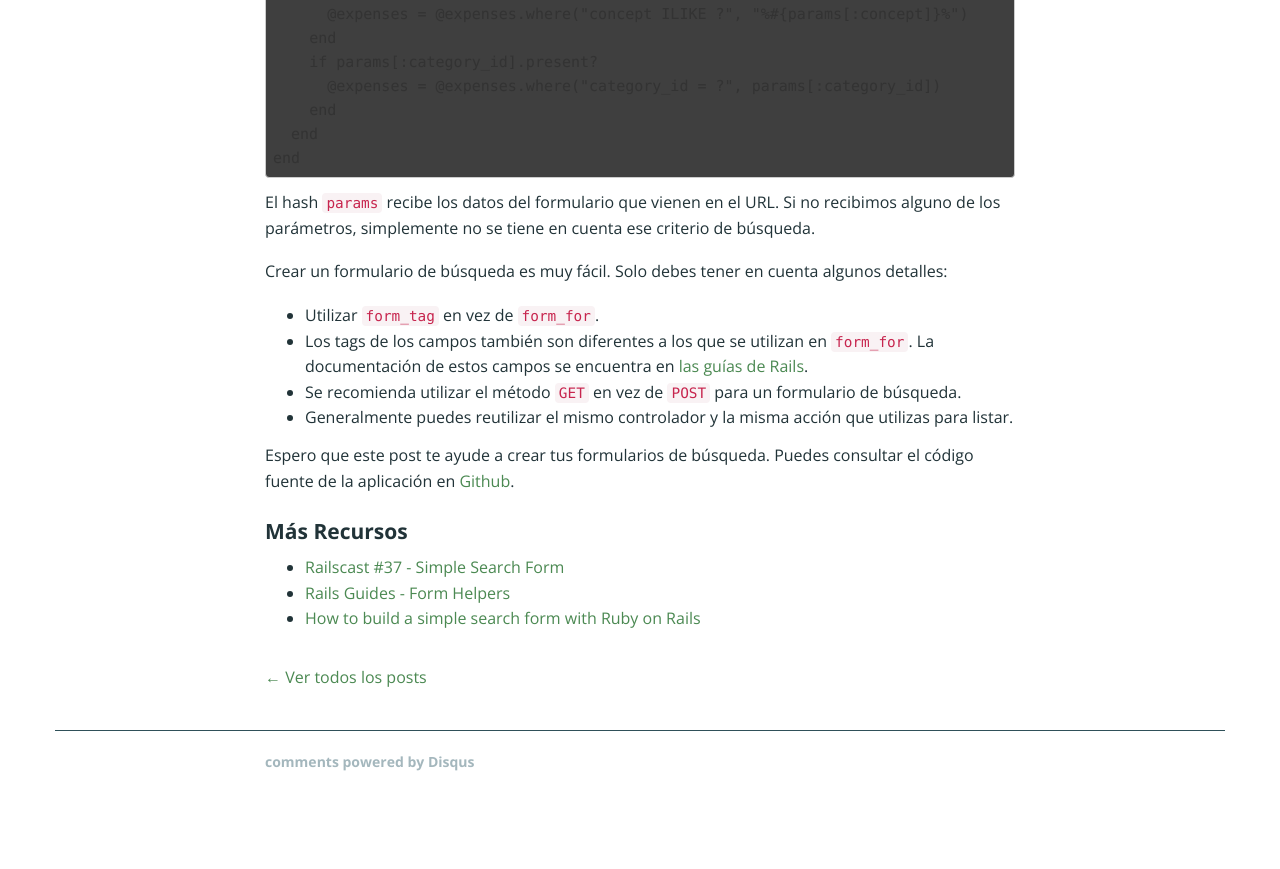
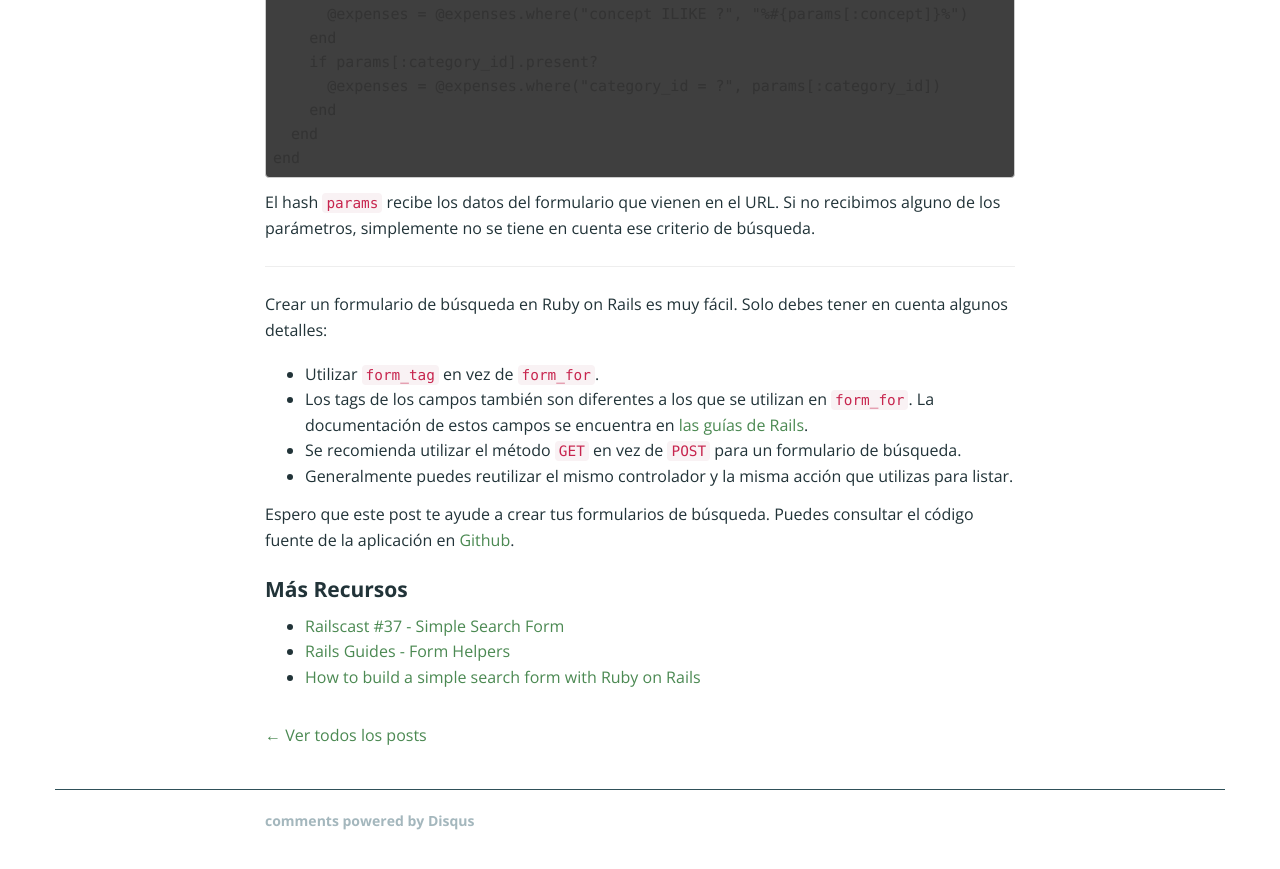
Before and after one commit to simonhoyos/blog, a Jekyll site: the page built from _posts/2014-12-27-formularios-de-busqueda-en-rails.markdown, in a window 1280 px wide and 900 px high, scrolled down 1823 px. Shown: the top 869 px of the window. Built offline with Jekyll 4.4.1, drawn with Linux system fonts in a browser that asks for light colours; nearby versions of some CDN libraries; comment, search, counter and statistics services are not loaded; a style sheet for code colours, icons or effects is not loaded.

Commit message:
Improvements to post "Formularios de Búsqueda"

```diff
--- a/_posts/2014-12-27-formularios-de-busqueda-en-rails.markdown
+++ b/_posts/2014-12-27-formularios-de-busqueda-en-rails.markdown
@@ -52,7 +52,9 @@ end</code></pre>
 
 El hash `params` recibe los datos del formulario que vienen en el URL. Si no recibimos alguno de los parámetros, simplemente no se tiene en cuenta ese criterio de búsqueda.
 
-Crear un formulario de búsqueda es muy fácil. Solo debes tener en cuenta algunos detalles:
+***
+
+Crear un formulario de búsqueda en Ruby on Rails es muy fácil. Solo debes tener en cuenta algunos detalles:
 
 * Utilizar `form_tag` en vez de `form_for`.
 * Los tags de los campos también son diferentes a los que se utilizan en `form_for`. La documentación de estos campos se encuentra en [las guías de Rails](http://guides.rubyonrails.org/form_helpers.html).
```
